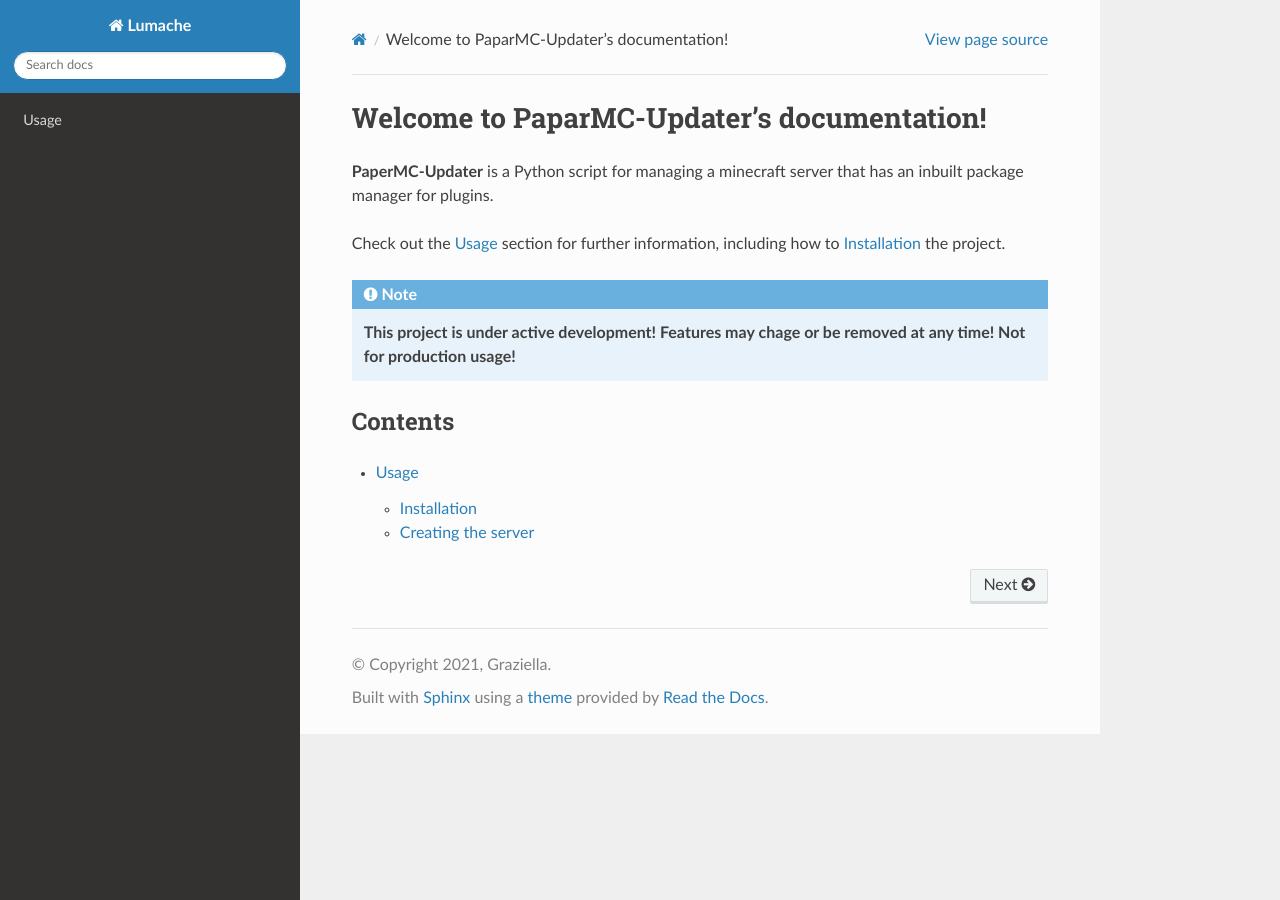
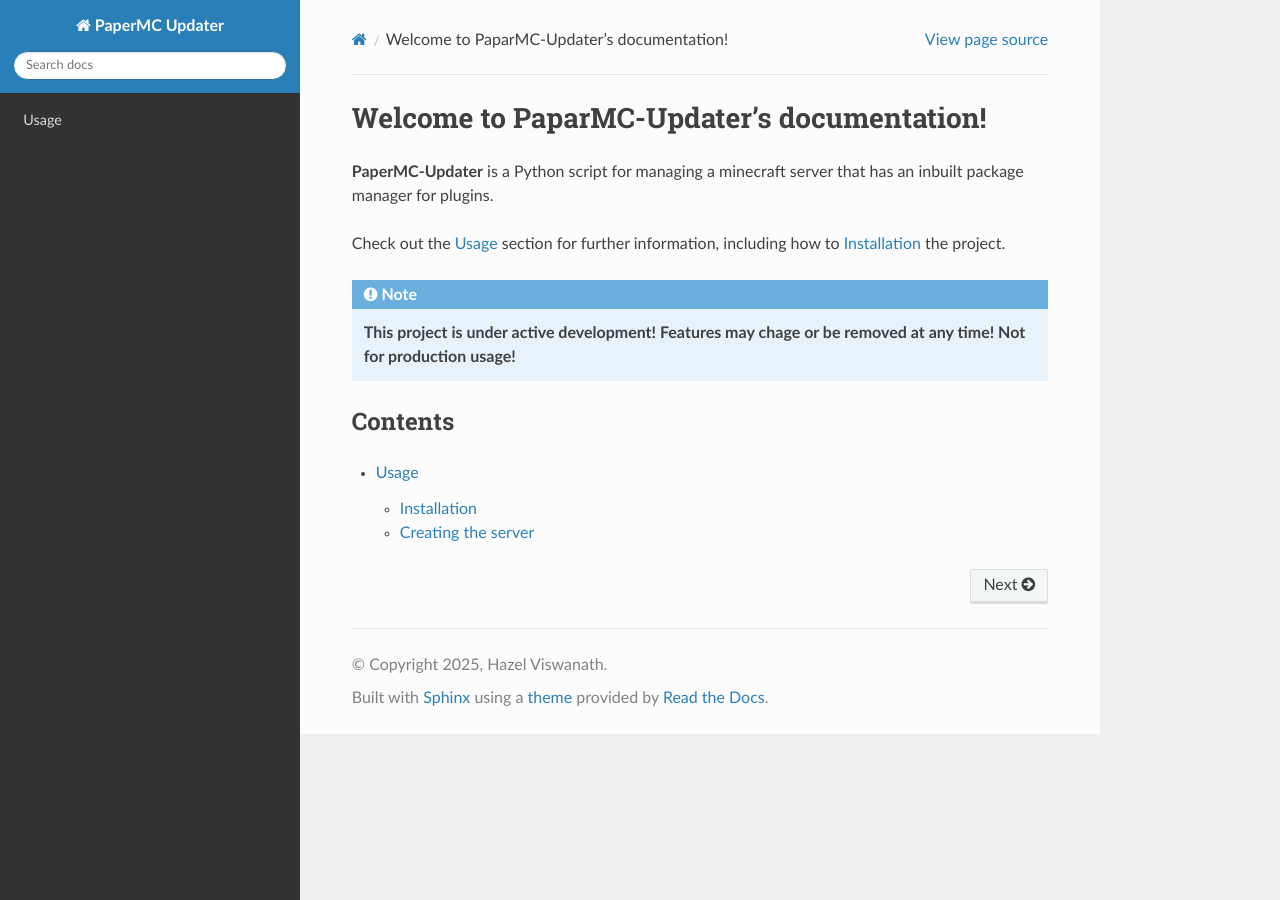
Before and after one commit to transdryad/PaperMC-Updater, a Sphinx documentation site: the page built from docs/source/index.rst, in a window 1280 px wide. Built offline with Sphinx 7.4.7 and the Read the Docs theme 3.1.0, drawn with Linux system fonts in a browser that asks for light colours.

Commit message:
Update conf.py

```diff
--- a/docs/source/conf.py
+++ b/docs/source/conf.py
@@ -2,9 +2,9 @@
 
 # -- Project information
 
-project = 'Lumache'
-copyright = '2021, Graziella'
-author = 'Graziella'
+project = 'PaperMC Updater'
+copyright = '2025, Hazel Viswanath'
+author = 'Hazel Viswanath'
 
 release = '0.1'
 version = '0.1.0'
```
